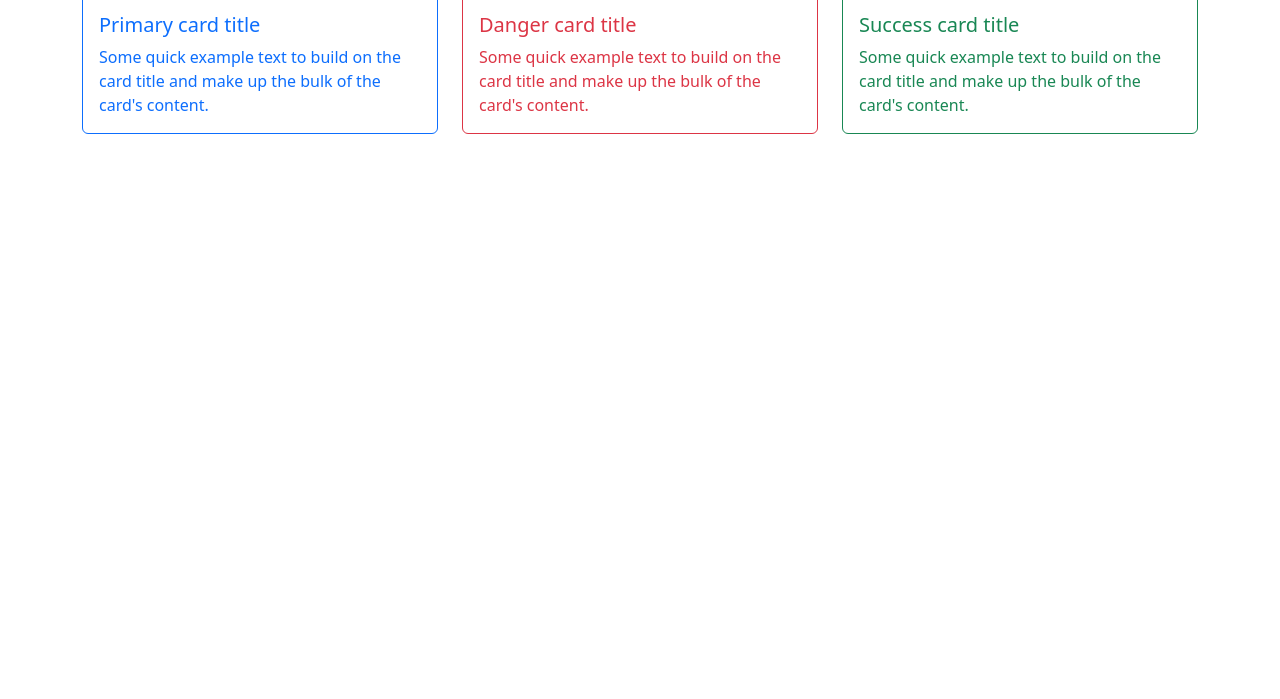
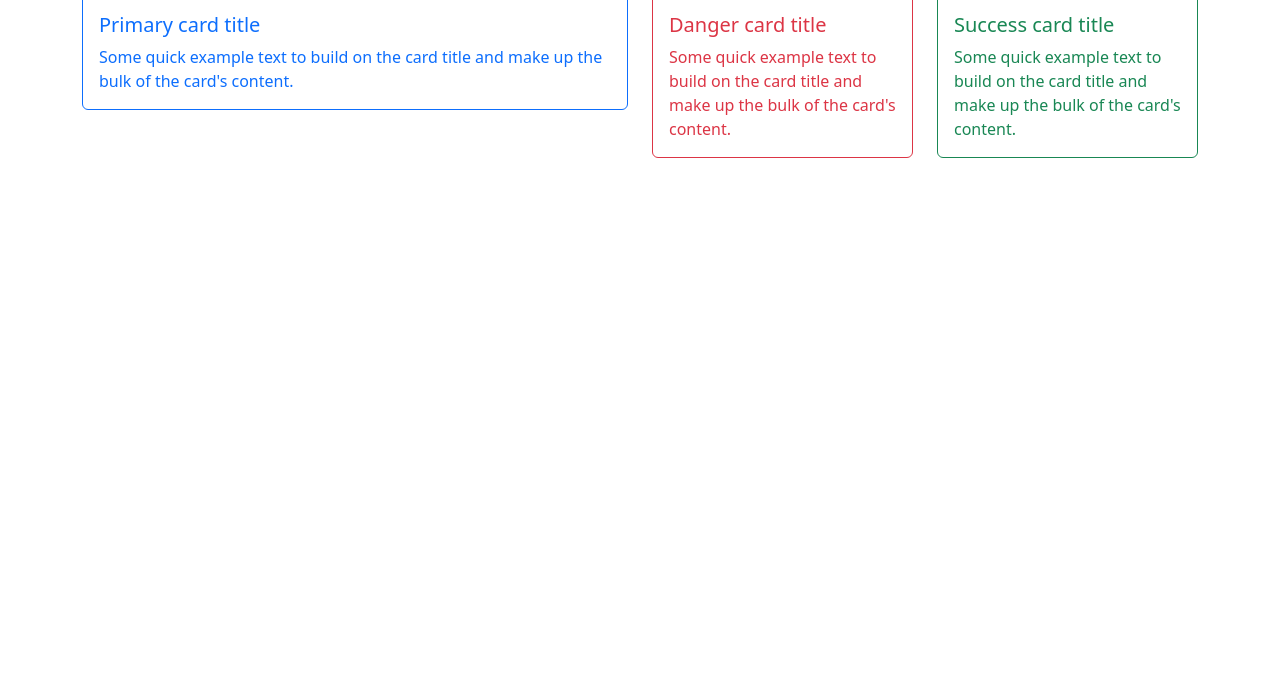
Before and after one commit to digsales/Pos-Graduacao-Desenvolvimento-Full-Stack-e-Cloud-Computing, a plain HTML site: page Módulo I - Padrões Web e Banco de dados/Projeto Loja/grid.html in a window 1280 px wide. Shown: the part 101-800 px from the top of the page. Drawn offline with nearby package versions, Linux system fonts and the light colour scheme.

Commit message:
comentário

```diff
--- a/Módulo I - Padrões Web e Banco de dados/Projeto Loja/grid.html
+++ b/Módulo I - Padrões Web e Banco de dados/Projeto Loja/grid.html
@@ -14,7 +14,8 @@
       <h1>Grid System</h1>
 
       <div class="row">
-        <div class="col">
+        <!-- col máximo é 12, só col automaticamente -->
+        <div class="col-6">
           <div class="card border-primary mb-3">
             <div class="card-header text-bg-primary">Header</div>
             <div class="card-body text-primary">
```
